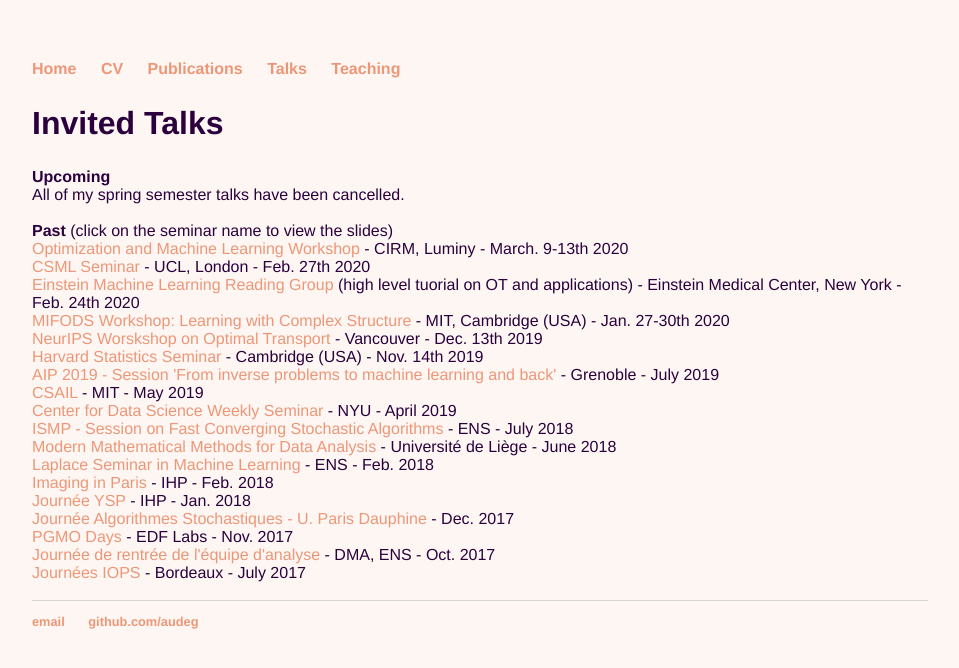
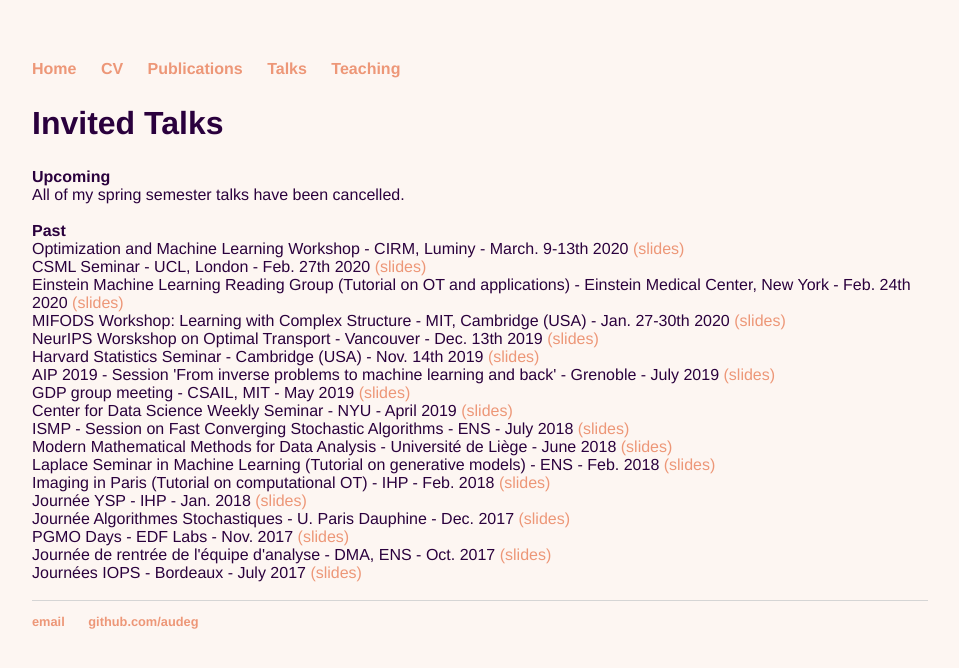
Before and after one commit to audeg/audeg.github.io, a Jekyll site: the page built from talks/index.html, in a window 1280 px wide. Shown: the top 668 px of the page, without its empty margins (160-1119 px from the left). Built offline with Jekyll 4.4.1, drawn with Linux system fonts in a browser that asks for light colours.

Commit message:
Update index.html

```diff
--- a/talks/index.html
+++ b/talks/index.html
@@ -8,25 +8,25 @@ title: Teaching
 All of my spring semester talks have been cancelled.
 <br/><br/>
 
-<b>Past</b> (click on the seminar name to view the slides)<br/>
-<a href="CIRM.pdf"> Optimization and Machine Learning Workshop </a> - CIRM, Luminy - March. 9-13th 2020 <br/>
-<a href="UCL.pdf"> CSML Seminar </a> - UCL, London - Feb. 27th 2020 <br/>
-<a href="Einstein.pdf"> Einstein Machine Learning Reading Group</a> (high level tuorial on OT and applications) - Einstein Medical Center, New York - Feb. 24th 2020 <br/>
-<a href="MIFODS.pdf"> MIFODS Workshop: Learning with Complex Structure </a> - MIT, Cambridge (USA) - Jan. 27-30th 2020 <br/>
-<a href="OTML19.pdf"> NeurIPS Worskshop on Optimal Transport </a> - Vancouver - Dec. 13th 2019 <br/>
-<a href="talkHarvard.pdf"> Harvard Statistics Seminar </a> - Cambridge (USA) - Nov. 14th 2019 <br/>
-<a href="talkAIP.pdf"> AIP 2019 - Session 'From inverse problems to machine learning and back' </a> - Grenoble - July 2019 <br/>
-<a href="talkMIT.pdf"> CSAIL </a> - MIT - May 2019 <br/>
-<a href="talkNYU.pdf"> Center for Data Science Weekly Seminar </a> - NYU - April 2019 <br/>
-<a href="talkISMPBordeaux.pdf"> ISMP - Session on Fast Converging Stochastic Algorithms </a> - ENS - July 2018 <br/>
-<a href="talkLiege.pdf"> Modern Mathematical Methods for Data Analysis </a> - Université de Liège - June 2018 <br/>
-<a href="talkLaplace.pdf"> Laplace Seminar in Machine Learning </a> - ENS - Feb. 2018 <br/>
-<a href="tutoOT.pdf"> Imaging in Paris </a> - IHP - Feb. 2018 <br/>
-<a href="talkYSP.pdf"> Journée YSP </a> - IHP - Jan. 2018 <br/>
-<a href="talkDauphine.pdf"> Journée Algorithmes Stochastiques - U. Paris Dauphine </a> - Dec. 2017  <br/>
-<a href="talkPGMO.pdf"> PGMO Days </a> - EDF Labs - Nov. 2017 <br/>
-<a href="talkDMA.pdf"> Journée de rentrée de l'équipe d'analyse </a> - DMA, ENS - Oct. 2017 <br/>
-<a href="talkBordeaux.pdf"> Journées IOPS </a> - Bordeaux - July 2017 <br/>
+<b>Past</b> <br/>
+Optimization and Machine Learning Workshop - CIRM, Luminy - March. 9-13th 2020 <a href="CIRM.pdf"> (slides) </a> <br/>
+CSML Seminar - UCL, London - Feb. 27th 2020  <a href="UCL.pdf"> (slides) </a> <br/>
+Einstein Machine Learning Reading Group (Tutorial on OT and applications) - Einstein Medical Center, New York - Feb. 24th 2020 <a href="Einstein.pdf"> (slides) </a> <br/>
+MIFODS Workshop: Learning with Complex Structure - MIT, Cambridge (USA) - Jan. 27-30th 2020 <a href="MIFODS.pdf"> (slides) </a><br/>
+NeurIPS Worskshop on Optimal Transport - Vancouver - Dec. 13th 2019 <a href="OTML19.pdf"> (slides) </a><br/>
+Harvard Statistics Seminar - Cambridge (USA) - Nov. 14th 2019 <a href="talkHarvard.pdf"> (slides) </a> <br/>
+AIP 2019 - Session 'From inverse problems to machine learning and back'  - Grenoble - July 2019 <a href="talkAIP.pdf"> (slides) </a><br/>
+GDP group meeting - CSAIL, MIT - May 2019 <a href="talkMIT.pdf"> (slides) </a><br/>
+Center for Data Science Weekly Seminar - NYU - April 2019 <a href="talkNYU.pdf"> (slides) </a><br/>
+ISMP - Session on Fast Converging Stochastic Algorithms  - ENS - July 2018 <a href="talkISMPBordeaux.pdf"> (slides) </a><br/>
+Modern Mathematical Methods for Data Analysis  - Université de Liège - June 2018 <a href="talkLiege.pdf"> (slides) </a><br/>
+Laplace Seminar in Machine Learning (Tutorial on generative models)  - ENS - Feb. 2018 <a href="talkLaplace.pdf"> (slides) </a><br/>
+Imaging in Paris  (Tutorial on computational OT) - IHP - Feb. 2018 <a href="tutOT.pdf"> (slides) </a><br/>
+Journée YSP  - IHP - Jan. 2018 <a href="talkYSP.pdf"> (slides) </a> <br/>
+Journée Algorithmes Stochastiques - U. Paris Dauphine  - Dec. 2017 <a href="talkDauphine.pdf"> (slides) </a> <br/>
+PGMO Days  - EDF Labs - Nov. 2017 <a href="talkPGMO.pdf"> (slides) </a><br/>
+Journée de rentrée de l'équipe d'analyse  - DMA, ENS - Oct. 2017 <a href="talkDMA.pdf"> (slides) </a><br/>
+Journées IOPS  - Bordeaux - July 2017 <a href="talkBordeaux.pdf"> (slides) </a><br/>
 
 
 <br/>
```
